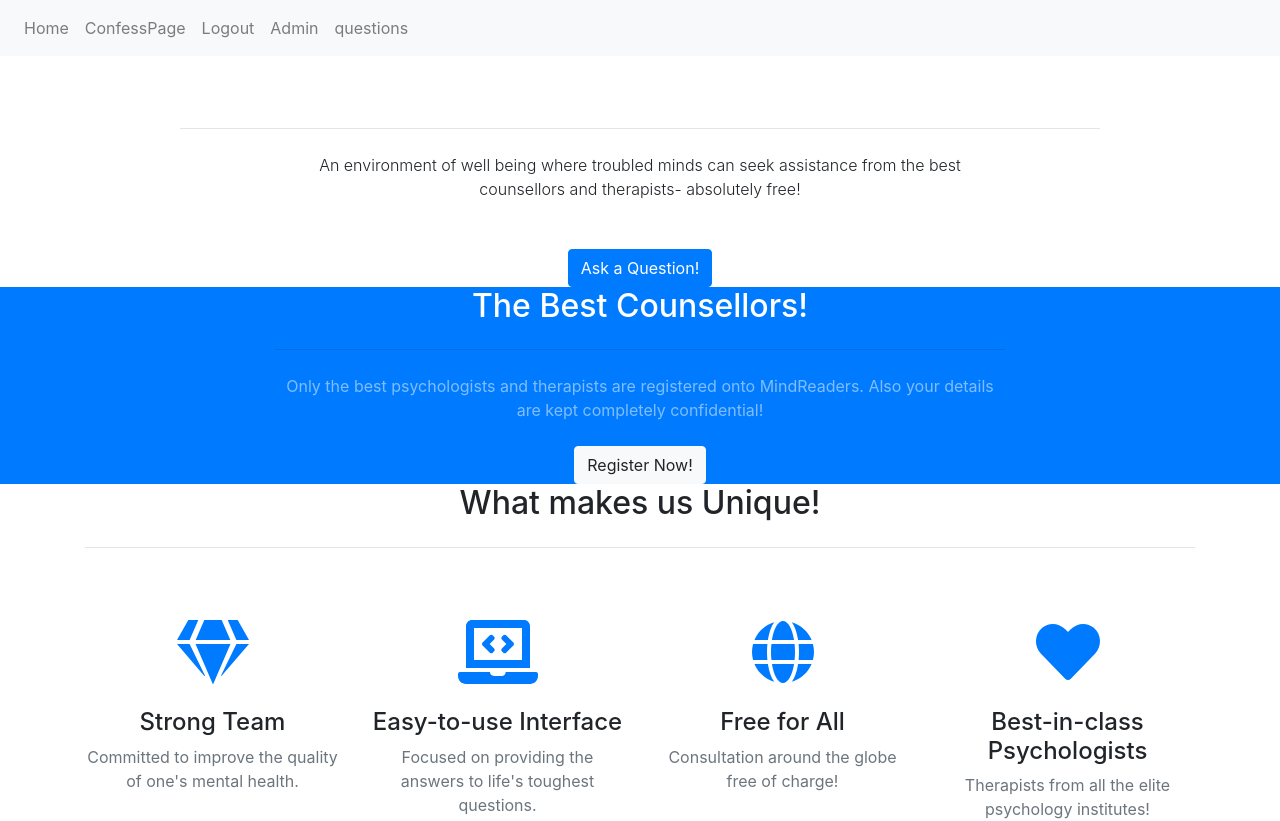
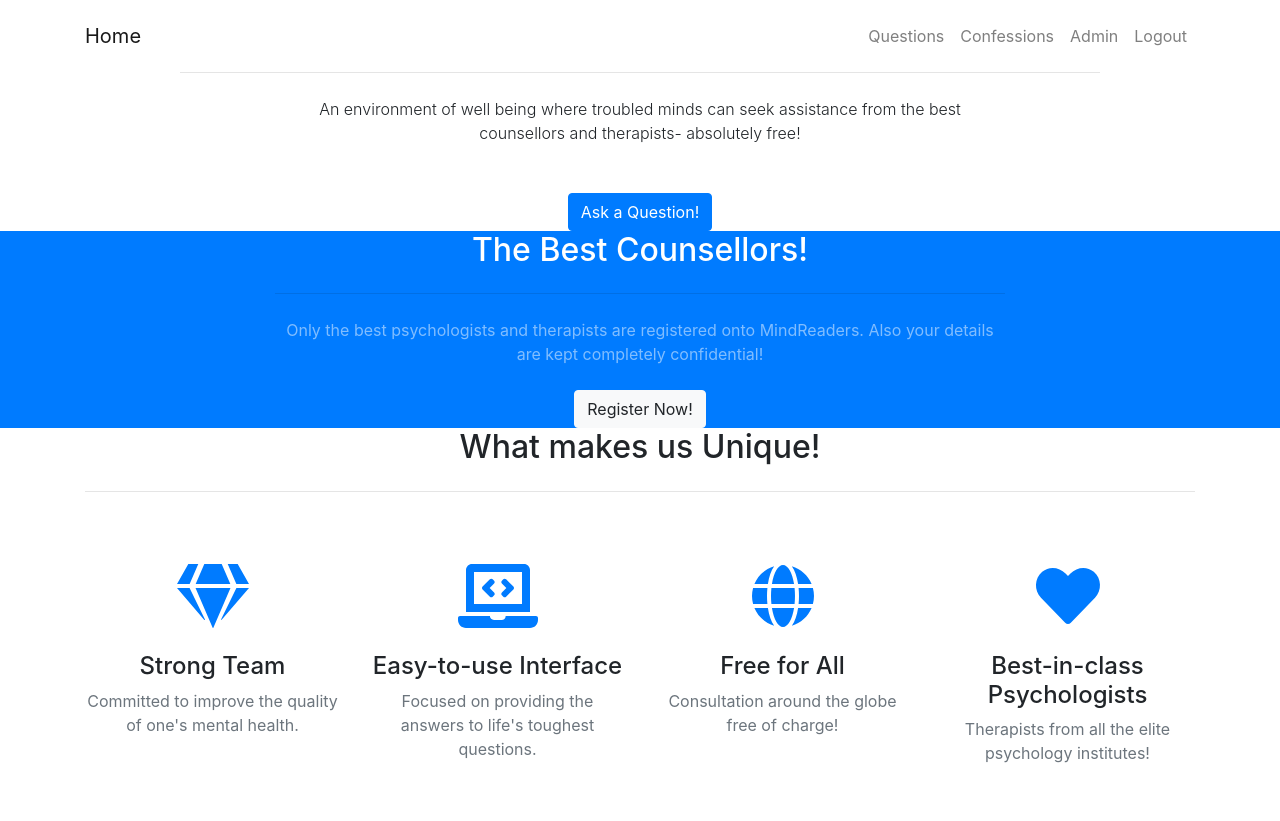
Before and after one commit to varuntumbe/Mind_readers, a Flask app: page / in a window 1280 px wide. After the commit the page ends 800 px from the top, so only its background shows below. Run offline with Flask 2, Linux system fonts and the light colour scheme; the first user in the database is signed in; data comes from the database, SQL or seed files in the repository; some libraries are stand-ins or nearby versions.

Commit message:
something is working -3

```diff
--- a/app/routes.py
+++ b/app/routes.py
@@ -13,7 +13,7 @@ from app.useful_func import get_last_record_psy_id
 #home router
 @app.route('/')
 @app.route('/index')
-@login_required
+# @login_required
 def index():
     return render_template('index.html')
 
@@ -115,10 +115,14 @@ def answers():
     return render_template('que_to_be_ansd.html',form=form,questions=all_quest)
 
 #next route is for set_profile
-@app.route('/edit_profile',methods=['GET','POST'])
+@app.route('/edit_profile/<p_id>',methods=['GET','POST'])
 @roles_required('psycologist')
-def setprofile():
-    form=ProfileForm()
+def setprofile(p_id):
+    #simple security fix
+    if int(p_id) != current_user.id:
+        return redirect(url_for('index'))
+
+    form=ProfileForm()                                    #----------------------------Bug is there-------------------------------------#
     user_id=current_user.id
     cur_user=Profile.query.filter(Profile.id==user_id).first()
     if form.validate_on_submit and request.method=='POST':
--- a/app/templates/edit_profile.html
+++ b/app/templates/edit_profile.html
@@ -14,7 +14,7 @@
         <div class="col-sm-3"></div>
         <div class="col-sm-6">
         <b> <u> <h1> Edit Profile</h1> </u></b><br>
-     <form action="{{ url_for('setprofile') }}" method="post">
+     <form action="{{ url_for('setprofile',p_id=current_user.id) }}" method="post">
 
          <div class="form-group">
            <div class="row">
--- a/app/templates/index.html
+++ b/app/templates/index.html
@@ -23,7 +23,7 @@
     <body id="page-top">
 
 
-        <nav class="navbar navbar-expand-lg navbar-light bg-light">
+        <!-- <nav class="navbar navbar-expand-lg navbar-light bg-light">
 
             <div class="collapse navbar-collapse" id="navbarSupportedContent">
               <ul class="navbar-nav mr-auto">
@@ -47,8 +47,47 @@
                 {% endif %}
               </ul>
             </div>
-          </nav>
+          </nav> -->
 
+
+
+
+
+
+
+
+        <!-- Navigation-->
+        <nav class="navbar navbar-expand-lg navbar-light fixed-top py-3" id="mainNav">
+            <div class="container">
+                <a class="navbar-brand js-scroll-trigger" href="{{ url_for('index') }}">Home</a>
+                <button class="navbar-toggler navbar-toggler-right" type="button" data-toggle="collapse" data-target="#navbarResponsive" aria-controls="navbarResponsive" aria-expanded="false" aria-label="Toggle navigation"><span class="navbar-toggler-icon"></span></button>
+                <div class="collapse navbar-collapse" id="navbarResponsive">
+                    <ul class="navbar-nav ml-auto my-2 my-lg-0">
+                        <li class="nav-item"><a class="nav-link js-scroll-trigger" href="{{ url_for('questions') }}">Questions</a></li>
+                        <li class="nav-item"><a class="nav-link js-scroll-trigger" href="{{ url_for('conf') }}">Confessions</a></li>
+
+                        {% if current_user.is_anonymous %}
+                        <li class="nav-item"><a class="nav-link js-scroll-trigger" href="./login">Login</a></li>
+                        {% endif %}
+                        {% if current_user.is_anonymous %}
+                        <li class="nav-item"><a class="nav-link js-scroll-trigger" href="{{ url_for('reg') }}">Register</a></li>
+                        {% endif %}
+                        {% if current_user.has_role('admin') %}
+                        <li class="nav-item"><a class="nav-link js-scroll-trigger" href="./admin/">Admin</a></li>
+                        {% endif %}
+                        {% if current_user.has_role('psycologist') %}
+                        <li class="nav-item"><a class="nav-link js-scroll-trigger" href="{{ url_for('answers') }}">Answer these</a></li>
+                        {% endif %}
+                        {% if current_user.has_role('psycologist') %}
+                        <li class="nav-item"><a class="nav-link js-scroll-trigger" href="{{ url_for('viewprofile',psy_id=current_user.id) }}">View_Profile</a></li>
+                        {% endif %}
+                        {% if not current_user.is_anonymous %}
+                        <li class="nav-item"><a class="nav-link js-scroll-trigger" href="./logout">Logout</a></li>
+                        {% endif %}
+                    </ul>
+                </div>
+            </div>
+        </nav>
 
 
 
@@ -62,7 +101,7 @@
                     </div>
                     <div class="col-lg-8 align-self-baseline">
                         <p class="text-white-75 font-weight-light mb-5">An environment of well being where troubled minds can seek assistance from the best counsellors and therapists- absolutely free!</p>
-                        <a class="btn btn-primary btn-xl js-scroll-trigger" href="#about">Ask a Question!</a>
+                        <a class="btn btn-primary btn-xl js-scroll-trigger" href="{{ url_for('conf') }}">Ask a Question!</a>
                     </div>
                 </div>
             </div>
@@ -75,7 +114,7 @@
                         <h2 class="text-white mt-0">The Best Counsellors!</h2>
                         <hr class="divider light my-4" />
                         <p class="text-white-50 mb-4">Only the best psychologists and therapists are registered onto MindReaders. Also your details are kept completely confidential!</p>
-                        <a class="btn btn-light btn-xl js-scroll-trigger" href="#services">Register Now!</a>
+                        <a class="btn btn-light btn-xl js-scroll-trigger" href="{{ url_for('reg') }}">Register Now!</a>
                     </div>
                 </div>
             </div>
--- a/app/templates/view_profile.html
+++ b/app/templates/view_profile.html
@@ -82,8 +82,8 @@
       </div>
       <div class="row">
         <div class="col-auto fo">
-          {% if not current_user.is_anonymous and current_user.has_role('psycologist') %}
-          <button class="btn btn-success btn-lg"><a href="{{ url_for('setprofile') }}">Edit Profile</a></button>
+          {% if not current_user.is_anonymous and current_user.has_role('psycologist') and my_info.id==current_user.id %}
+          <button class="btn btn-success btn-lg"><a href="{{ url_for('setprofile',p_id=my_info.id) }}">Edit Profile</a></button>
           {% endif %}
         </div>
       </div>
```
Also changed, not shown: other parts of app/templates/index.html (+1 -1 lines), app/templates/base_for_home.html (+1 -39 lines), database.db.
